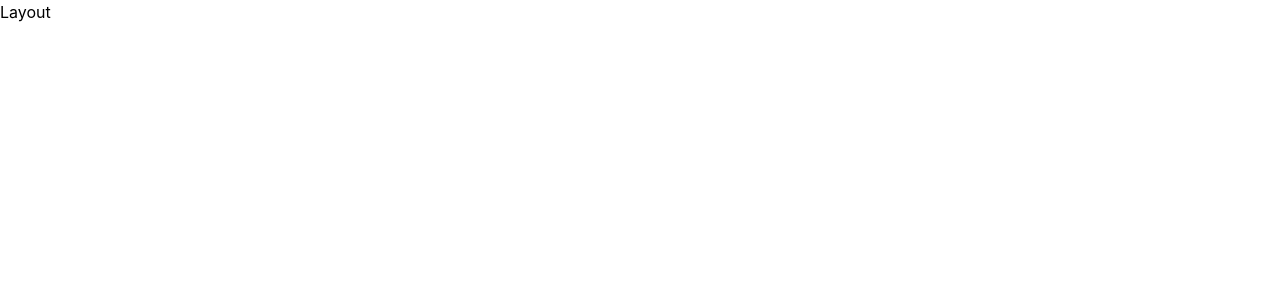
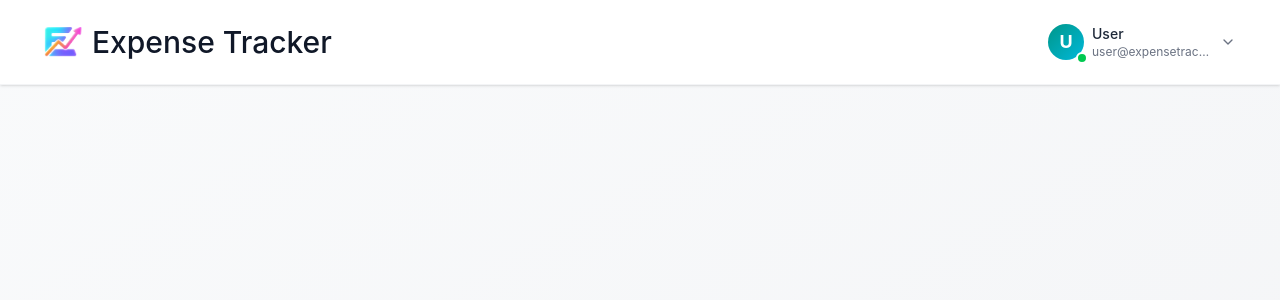
Before and after one commit to siddhant-097/Expense-Tracker, a React (Vite) app in the folder frontend/: page / in a window 1280 px wide. Shown: the top 300 px of the page. Built offline with nearby package versions, Linux system fonts and the light colour scheme.

Commit message:
feat: implement layout component with Navbar integration and integrate lucide-react for icons

```diff
--- a/frontend/package.json
+++ b/frontend/package.json
@@ -11,6 +11,7 @@
   },
   "dependencies": {
     "@tailwindcss/vite": "^4.3.1",
+    "lucide-react": "^1.22.0",
     "react": "^19.2.6",
     "react-dom": "^19.2.6",
     "react-router-dom": "^7.18.0",
--- a/frontend/src/components/Layout.jsx
+++ b/frontend/src/components/Layout.jsx
@@ -1,9 +1,11 @@
 import React from 'react'
+import {styles} from '../assets/dummyStyles.js'
+import Navbar from './Navbar.jsx'
 
 const layout = ({onLogout, user}) => {
   return (
-    <div>
-        Layout
+    <div className={styles.layout.root}>
+        <Navbar user={user} onLogout={onLogout} />
     </div>
   )
 }
--- /dev/null
+++ b/frontend/src/components/Navbar.jsx
@@ -0,0 +1,103 @@
+import React, { useRef, useState } from 'react'
+import { navbarStyles } from '../assets/dummyStyles.js'
+import img1 from '../assets/logo.png'
+import { ChevronDown } from 'lucide-react';
+import { Navigate, useNavigate } from 'react-router-dom'
+
+const Navbar = ({ user: propUser, onLogout }) => {
+
+  const navigate = useNavigate();
+  const menuRef = useRef();
+  const [menuOpen, setMenuOpen] = useState(false);
+
+  const user = propUser || {
+    name: "",
+    email: "",
+  }
+
+  const toggleMenu = () => setMenuOpen((prev) => !prev);
+
+
+  return (
+    <header className={navbarStyles.header}>
+      <div className={navbarStyles.container}>
+        {/* logo */}
+        <div
+          onClick={() => navigate("/")}
+          className={navbarStyles.logoContainer}
+        >
+
+          <div className={navbarStyles.logoImage}>
+            <img src={img1} alt='logo' />
+          </div>
+          <span className={navbarStyles.logoText}>Expense Tracker</span>
+        </div>
+
+        { /* if the user is present */}
+        {user && (
+          <div className={navbarStyles.userContainer} ref={menuRef}>
+            <button onClick={toggleMenu} className={navbarStyles.userButton}>
+              <div className="relative">
+                <div className={navbarStyles.userAvatar}>
+                  {user?.name?.[0]?.toUpperCae() || "U"}
+                </div>
+                <div className={navbarStyles.statusIndicator}></div>
+              </div>
+              <div className={navbarStyles.userTextContainer}>
+                <p className={navbarStyles.userName}>{user?.Name || "User"}</p>
+                <p className={navbarStyles.userEmail}>
+                  {user?.email || "user@expensetracker.com"}
+                </p>
+              </div>
+              <ChevronDown className={navbarStyles.chevronIcon(menuOpen)} />
+            </button>
+
+            {/* dropdown mmenu */}
+            {menuOpen && (
+              <div className={navbarStyles.dropdownMenu}>
+                <div className={navbarStyles.dropdownHeader}>
+                  <div className="flex items-center gap-3">
+                    <div className={navbarStyles.dropdownAvatar}>
+                      {user?.name?.[0]?.toUpperCase() || "U"}
+                    </div>
+
+                    <div>
+                      <div className={navbarStyles.dropdownName}>
+                        {user?.name || "User"}
+                      </div>
+                      <div className={navbarStyles.dropdownEmail}>
+                        {user?.email || "user@expensetracker.com"}
+                      </div>
+                    </div>
+                  </div>
+                </div>
+
+                <div className={navbarStyles.menuItemContainer}>
+                  <button
+                    onClick={() => {
+                      setMenuOpen(false);
+                      navigate("/profile");
+                    }}
+                    className={navbarStyles.menuItem}
+                  >
+                    <user className="w-4 h-4" />
+                    <span>My Profile</span>
+                  </button>
+                </div>
+
+                <div className={navbarStyles.menuItemsBorder}>
+                    <button onClick={handleLogout} className={navbarStyles.logoutButton}>
+                      <LogOut className="w-4 h-4" />
+                      <span>Log Out</span>
+                    </button>
+                </div>
+              </div>
+            )}
+          </div>
+        )}
+      </div>
+    </header>
+  )
+}
+
+export default Navbar
```
Also changed, not shown: 1 other file (tests, documents, lock files or other folders).
